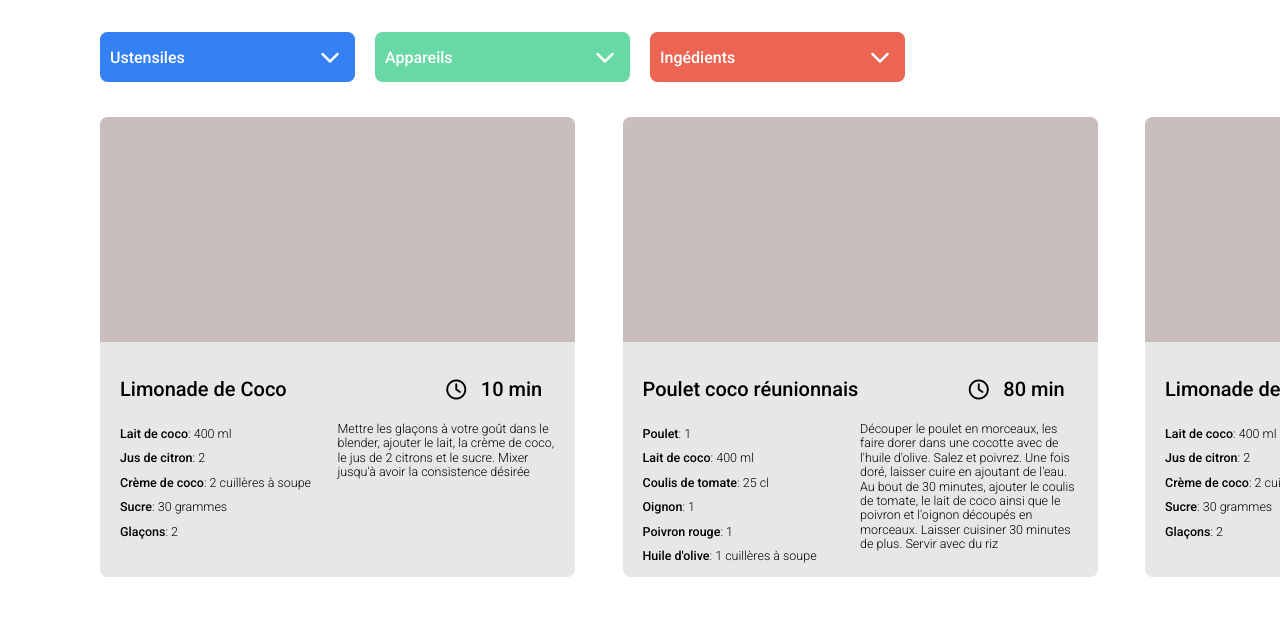
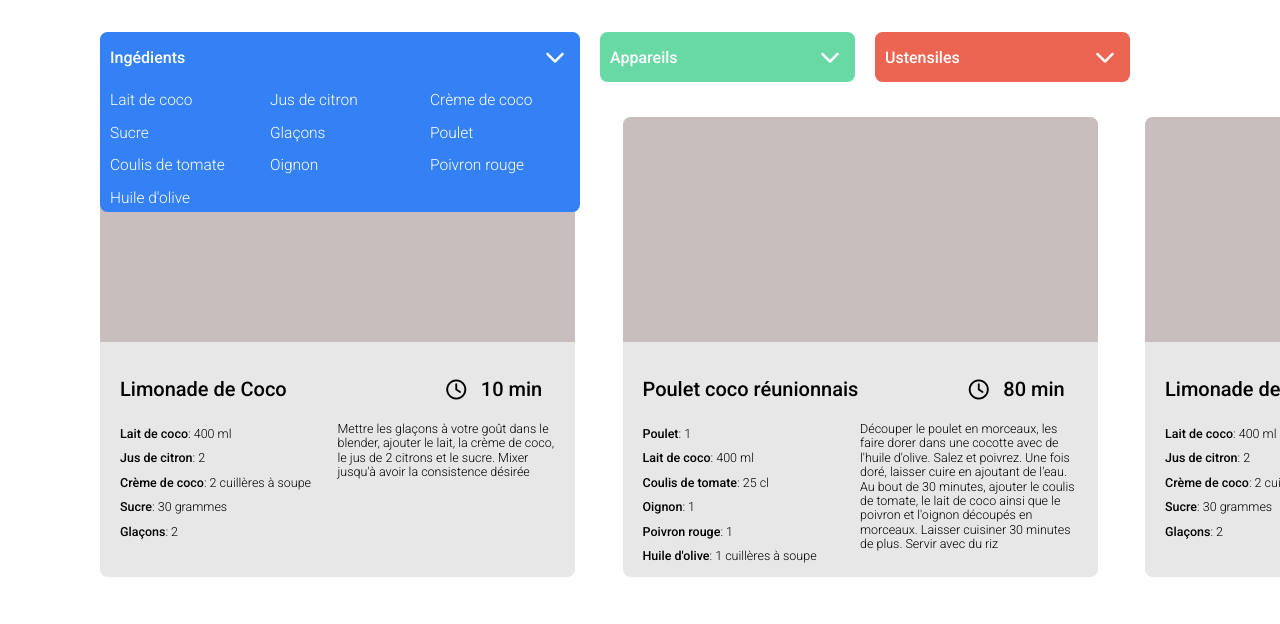
Before and after one commit to mulekick/ocr-les-petits-plats, a plain HTML site: page index.html in a window 1280 px wide. Shown: the part 173-797 px from the top of the page. Drawn offline with Linux system fonts and the light colour scheme.

Commit message:
P7 update

```diff
--- a/index.html
+++ b/index.html
@@ -22,7 +22,38 @@
             <img src="images/logo-les-petits-plats.png" class="logo" alt="Les Petits Plats" />
         </header>
         <main>
-            <div class="tags"></div>
+            <div class="tags">
+                <div>
+                    <div>
+                        <input type="text" id="ingredients-tag" placeholder="Ingédients">
+                        <span class="icon"><i class="fa-solid fa-chevron-down"></i></span>
+                    </div>
+                    <ul>
+                        <li>Lait de coco</li>
+                        <li>Jus de citron</li>
+                        <li>Crème de coco</li>
+                        <li>Sucre</li>
+                        <li>Glaçons</li>
+                        <li>Poulet</li>
+                        <li>Coulis de tomate</li>
+                        <li>Oignon</li>
+                        <li>Poivron rouge</li>
+                        <li>Huile d'olive</li>
+                    </ul>
+                </div>
+                <div>
+                    <div>
+                        <input type="text" id="appliances-tag" placeholder="Appareils">
+                        <span class="icon"><i class="fa-solid fa-chevron-down"></i></span>
+                    </div>
+                </div>
+                <div>
+                    <div>
+                        <input type="text" id="ustensils-tag" placeholder="Ustensiles">
+                        <span class="icon"><i class="fa-solid fa-chevron-down"></i></span>
+                    </div>
+                </div>
+            </div>
             <div class="recipes">
                 <article>
                     <div>&nbsp;</div>
--- a/scripts/data/search.js
+++ b/scripts/data/search.js
@@ -19,7 +19,7 @@ const
                 console.log(`${ this.name }: search text changed to ${ element.value } in ${ element.id }`);
                 break;
             case `tagValueChange` :
-                console.log(`${ this.name }: searcg tag changed to ${ element.value } in ${ element.id }`);
+                console.log(`${ this.name }: search tag changed to ${ element.value } in ${ element.id }`);
                 break;
             default :
                 throw new Error(`${ this.name }: unhandled notification type`);
--- a/scripts/pages/main.js
+++ b/scripts/pages/main.js
@@ -8,7 +8,9 @@ try {
 
     const
         // create DOM element for text search
-        textSearch = inputFactory(`search`, `recipes-search`, `Rechercher une recette`, `magnifying-glass`),
+        textSearch = inputFactory(`search`, `recipes-search`, `Rechercher une recette`, `magnifying-glass`);
+
+    /*
         // create DOM elements for tag searches
         ingredientsSearch = inputFactory(`tag`, `ingredients-tag`, `Ingédients`, `chevron-down`),
         appliancesSearch = inputFactory(`tag`, `appliances-tag`, `Appareils`, `chevron-down`),
@@ -26,13 +28,16 @@ try {
     ingredientsSearch.subscribe(recipeFinder);
     appliancesSearch.subscribe(recipeFinder);
     ustensilsSearch.subscribe(recipeFinder);
+    */
 
     // append text search
     document.querySelector(`.tags`).before(...textSearch.get());
 
+    /*
     // append tag search
     [ ustensilsSearch, appliancesSearch, ingredientsSearch ]
         .forEach(x => document.querySelector(`.tags`).append(...x.get()));
+    */
 
 } catch (err) {
     // write to stderr
--- a/scss/main.scss
+++ b/scss/main.scss
@@ -72,6 +72,7 @@ main {
     margin: 0 100px;
     // stop viewport shrinking
     min-width: 1520px;
+
     // text search field
     > input:first-of-type {
         // additional properties
@@ -82,13 +83,87 @@ main {
         // additional properties
         background-color: $color_recipe_2;
     }
+
+    // tags selectors
     > div.tags {
         // box properties
         @include box($width: 100%, $height: 70px, $padding: 10px 0px);
         // content layout management
-        @include flex($direction: row, $align: center, $justify: flex-start);
+        @include flex($direction: row, $align: flex-start, $justify: flex-start);
         // additional properties
+        flex-wrap: wrap;
         margin: 25px 0 0 0;
+        // wrapper div
+        > div {
+            // positioning
+            position: relative;
+            z-index: 10;
+            // content layout management
+            @include flex;
+            // input
+            > div {
+                // box properties
+                @include box($width: 100%, $padding: 0);
+                // content layout management
+                @include flex($direction: row, $align: center, $justify: flex-start);
+                // additional properties
+                flex-wrap: wrap;
+                > input {
+                    // additional properties
+                    width: calc(100% - 50px);
+                    color: white;
+                    // pseudo selectors
+                    &::placeholder {
+                        color: white;
+                    }
+                }
+                i {
+                    // additional properties
+                    color: white;
+                }
+            }
+            // tags list
+            > ul {
+                // box properties
+                @include box($width: $tag_col_width * 3, $padding: 0);
+                // content layout management
+                @include flex($direction: row, $align: flex-start, $justify: flex-start);
+                // additional properties
+                flex-wrap: wrap;
+                list-style: none;
+                margin: 0px;
+                > li {
+                    // box properties
+                    @include box($width: $tag_col_width, $height: 32.5px);
+                    // content layout management
+                    @include flex($align: flex-start);
+                    // font
+                    @include span($margin: 0, $size: 15.5px, $weight: 300, $color: white)
+                }
+            }
+
+        }
+
+        > div:nth-of-type(1) {
+            // box properties
+            @include box($backcolor: $color_search_1, $padding: 0);
+            // additional properties
+            margin-right: 20px;
+        }
+
+        > div:nth-of-type(2) {
+            // box properties
+            @include box($backcolor: $color_search_2, $padding: 0);
+            // additional properties
+            margin-right: 20px;
+        }
+
+        > div:nth-of-type(3) {
+            // box properties
+            @include box($backcolor: $color_search_3, $padding: 0);
+        }
+
+        /*
         // tags selectors
         > input, > span {
             // additional properties
@@ -117,7 +192,12 @@ main {
             // additional properties
             background-color: $color_search_3;
         }
+        */
     }
+
+
+
+
     > div.recipes {
         // content layout management
         @include flex($direction: row, $align: center, $justify: flex-start);
--- a/scss/mixins.scss
+++ b/scss/mixins.scss
@@ -24,6 +24,6 @@
     margin: $margin;
     font-size: $size;
     font-weight: $weight;
-    // color: $color;
+    color: $color;
     font-family: "Roboto", sans-serif;
 }
--- a/scss/variables.scss
+++ b/scss/variables.scss
@@ -21,3 +21,6 @@ $padding_default: 10px 10px;
 // fonts size
 $font_large: 30px;
 $font_small: 15px;
+
+// tag list singlo column width
+$tag_col_width: 160px;
```
Also changed, not shown: css/main.css.
